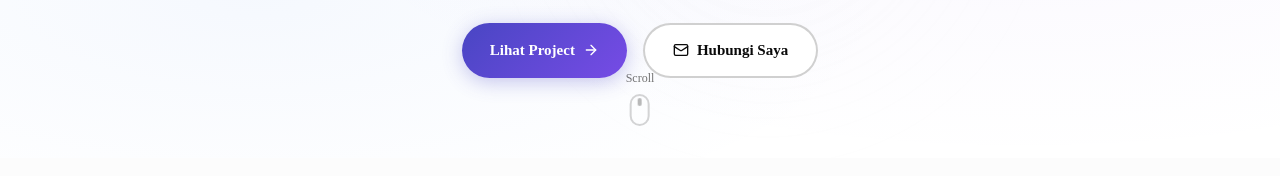
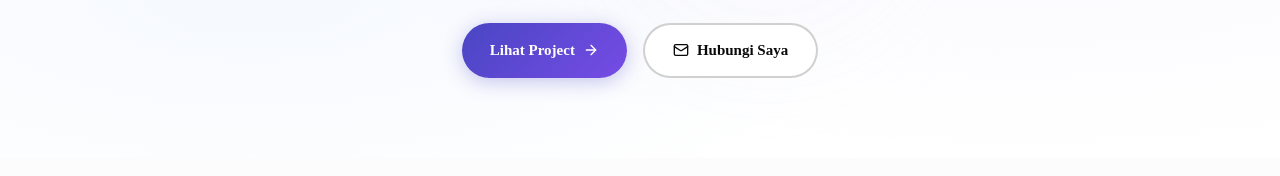
Before and after one commit to imamabdurrahmann/portfolio, a Next.js app: page / in a window 1280 px wide. Shown: the part 726-902 px from the top of the page. Built offline with nearby package versions, Linux system fonts and the light colour scheme.

Commit message:
Remove scroll indicator from hero section

```diff
--- a/src/app/page.tsx
+++ b/src/app/page.tsx
@@ -103,14 +103,6 @@ export default function Home() {
                 Hubungi Saya
               </Link>
             </div>
-          </div>
-        </div>
-
-        {/* Scroll Indicator */}
-        <div className="absolute bottom-8 left-1/2 -translate-x-1/2 flex flex-col items-center gap-2 text-muted-foreground">
-          <span className="text-xs">Scroll</span>
-          <div className="w-5 h-8 rounded-full border-2 border-muted-foreground/30 flex justify-center pt-1">
-            <div className="w-1 h-2 bg-muted-foreground/50 rounded-full animate-bounce" />
           </div>
         </div>
       </section>
```
